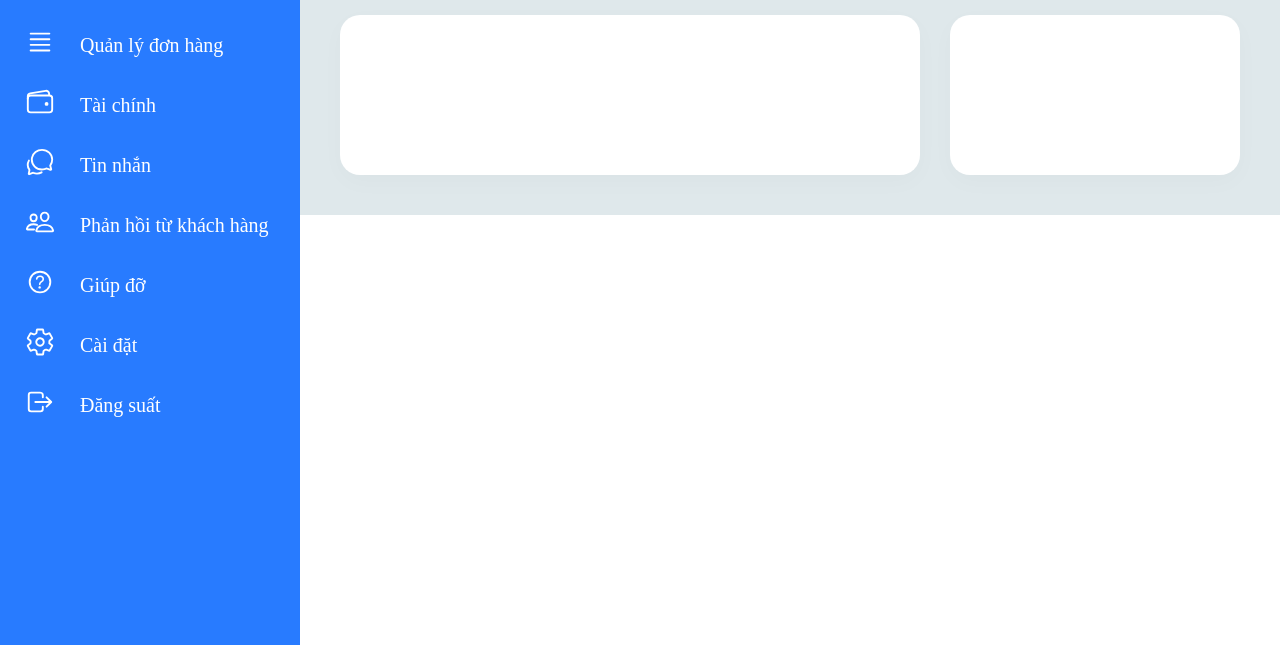
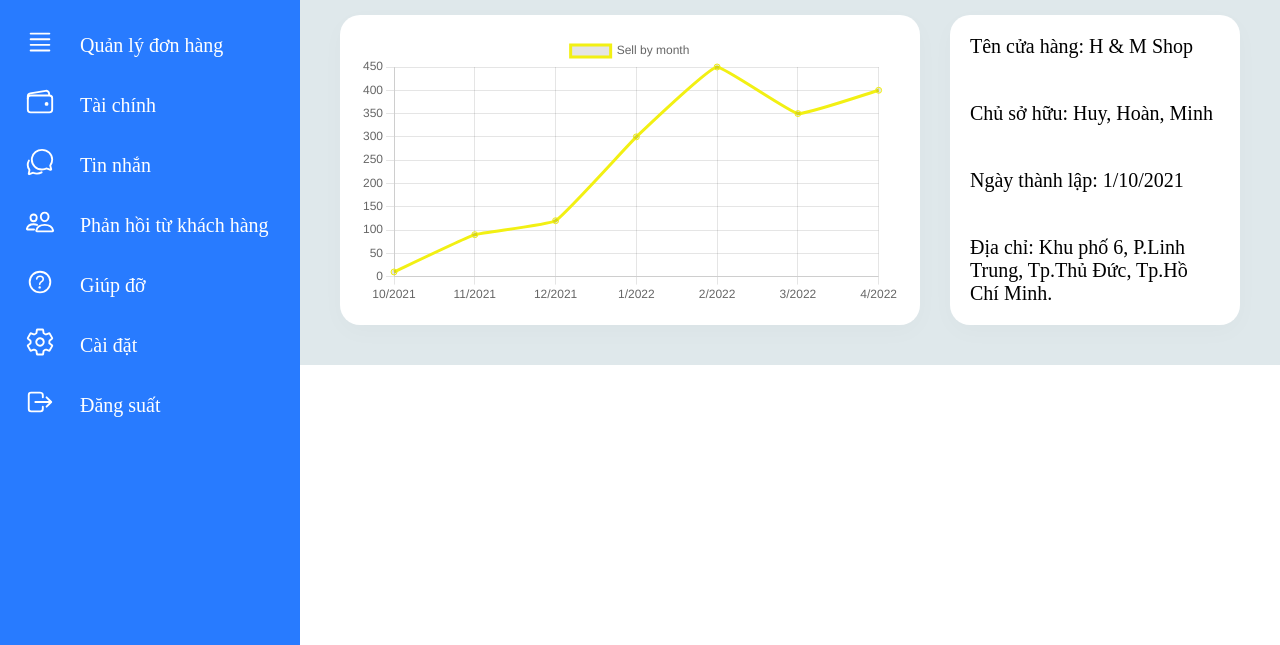
Before and after one commit to tihii8898/Sneaker-online-shop, a plain HTML site: page src/quanly.html in a window 1280 px wide. Both pictures are taken after a click on the item "Trang chủ". Shown: the part 155-800 px from the top of the page. Drawn offline with nearby package versions, Linux system fonts and the light colour scheme.

Commit message:
create line chart

```diff
--- a/sass/quanly.scss
+++ b/sass/quanly.scss
@@ -171,6 +171,7 @@ html {
                     width: 100%;
                     padding: 20px;
                     grid-template-columns: 2fr 1fr;
+                    grid-column: auto;
                     grid-gap: 30px;
                     min-height: 200px;
 
@@ -181,6 +182,14 @@ html {
                         width: 100%;
                         box-shadow: 0 7px 25px rgba(0, 0, 0, 0.025);
                         border-radius: 20px;
+
+
+                        &.shop-info {
+                            display: flex;
+                            justify-content: space-between;
+                            flex-direction: column;
+
+                        }
                     }
                 }
             }
--- a/src/quanly.html
+++ b/src/quanly.html
@@ -118,8 +118,16 @@
                         </div>
                     </div>
                     <div class="analysis">
-                            <div class="side chart"></div>
-                            <div class="side top-product"></div>
+                            <div class="side">
+                                <canvas id="myChart" ></canvas>
+                            </div>
+                            <div class="side shop-info">
+                                <div>Tên cửa hàng: H & M Shop</div>
+                                <div>Chủ sở hữu: Huy, Hoàn, Minh</div>
+                                <div>Ngày thành lập: 1/10/2021</div>
+                                <div>Địa chỉ: Khu phố 6, P.Linh Trung, Tp.Thủ Đức, Tp.Hồ Chí Minh.</div>
+
+                            </div>
                     </div>
                 <div class="left-nav product"></div>
                 <div class="left-nav order"></div>
@@ -139,5 +147,9 @@
 
     <!-- Script for nav -->
     <script src="./script/for-seller.js"></script>
+
+    <!-- Script chart-->
+    <script src="https://cdn.jsdelivr.net/npm/chart.js@3.6.0/dist/chart.min.js"></script>
+    <script src="./script/chart.js"></script>
 </body>
 </html>
--- /dev/null
+++ b/src/script/chart.js
@@ -0,0 +1,19 @@
+let labels = ['10/2021','11/2021','12/2021','1/2022','2/2022','3/2022','4/2022',]
+
+const ctx = document.getElementById('myChart').getContext('2d');
+const myChart = new Chart(ctx, {
+    type: 'line',
+    data: {
+        labels: labels,
+        datasets: [{
+            label: 'Sell by month',
+            data: [10, 90, 120, 300, 450, 350, 400],
+            fill: false,
+            borderColor: 'rgb(242, 240, 19)',
+            tension: 0.1
+          }]
+    },
+    options: {
+        responsive:true,
+    }
+});
```
Also changed, not shown: test/index.html (+32 -16 lines), src/css/quanly.css, src/script/for-seller.js (line endings or trailing spaces), 1 other file.
